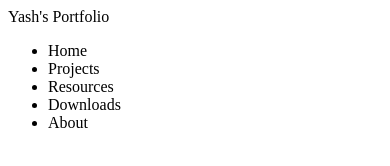
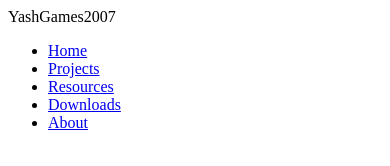
Before and after one commit to YashGames2007/MyCodePrograms, a plain HTML site: page Web devolopment/Projects/Personal Portfolio Website/Layout/Header/header.html in a window 390 px wide. Drawn offline with Linux system fonts and the light colour scheme.

Commit message:
Portfolio Website - V1.3.2 Added:     Pages Linkage     Imrpoved Responsiveness

```diff
--- a/Web devolopment/Projects/Personal Portfolio Website/Layout/Header/header.html
+++ b/Web devolopment/Projects/Personal Portfolio Website/Layout/Header/header.html
@@ -3,16 +3,16 @@
 <head>
 </head>
 <body>
-    <header>
+    <header class="header">
         <nav>
-            <div class="left">Yash's Portfolio</div>
+            <div class="left">YashGames2007</div>
             <di class="right">
                 <ul>
-                    <li><a class="nav_anchor"><span id="nav_home">Home</span></a></li>
-                    <li><a class="nav_anchor"><span id="nav_projects">Projects</span></a></li>
-                    <li><a class="nav_anchor"><span id="nav_resources">Resources</span></a></li>
-                    <li><a class="nav_anchor"><span id="nav_downloads">Downloads</span></a></li>
-                    <li><a class="nav_anchor"><span id="nav_about">About</span></a></li>
+                    <li><a class="nav_anchor" href="/Web devolopment/Projects/Personal Portfolio Website/index.html"><span id="nav_home">Home</span></a></li>
+                    <li><a class="nav_anchor" href="/Web devolopment/Projects/Personal Portfolio Website/Pages/Projects/projects.html"><span id="nav_projects">Projects</span></a></li>
+                    <li><a class="nav_anchor" href="/Web devolopment/Projects/Personal Portfolio Website/Pages/Resources/resources.html"><span id="nav_resources">Resources</span></a></li>
+                    <li><a class="nav_anchor" href="/Web devolopment/Projects/Personal Portfolio Website/Pages/Downloads/downloads.html"><span id="nav_downloads">Downloads</span></a></li>
+                    <li><a class="nav_anchor" href="/Web devolopment/Projects/Personal Portfolio Website/Pages/About/about.html"><span id="nav_about">About</span></a></li>
                     </div>
     </header>
 </body>
```
Also changed, not shown: Web devolopment/Projects/Personal Portfolio Website/Pages/About/about.html (+1 -1 lines), Web devolopment/Projects/Personal Portfolio Website/Pages/Downloads/downloads.html (+1 -1 lines), Web devolopment/Projects/Personal Portfolio Website/Pages/Home/Main/style.scss (+15 -4 lines), Web devolopment/Projects/Personal Portfolio Website/Pages/Projects/projects.html (+1 -1 lines), Web devolopment/Projects/Personal Portfolio Website/Pages/Resources/resources.html (+1 -1 lines), Web devolopment/Projects/Personal Portfolio Website/index.html (+20 -2 lines), Web devolopment/Projects/Personal Portfolio Website/Pages/Home/Main/style.css, 1 other file.
